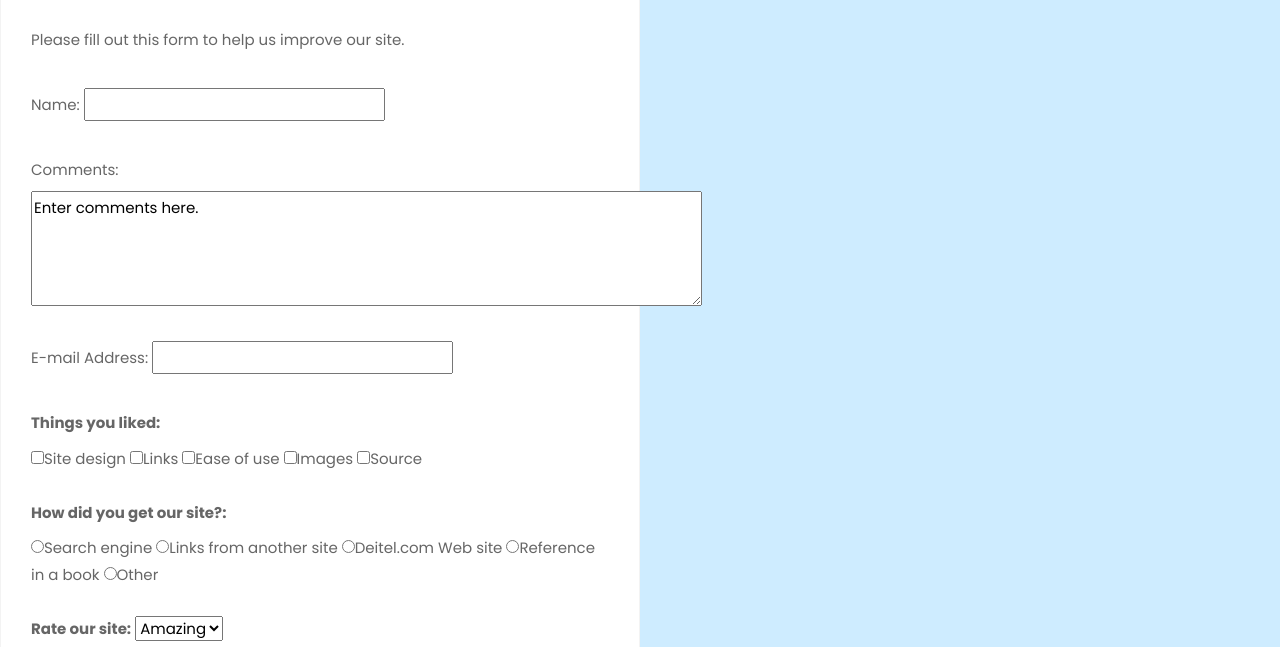
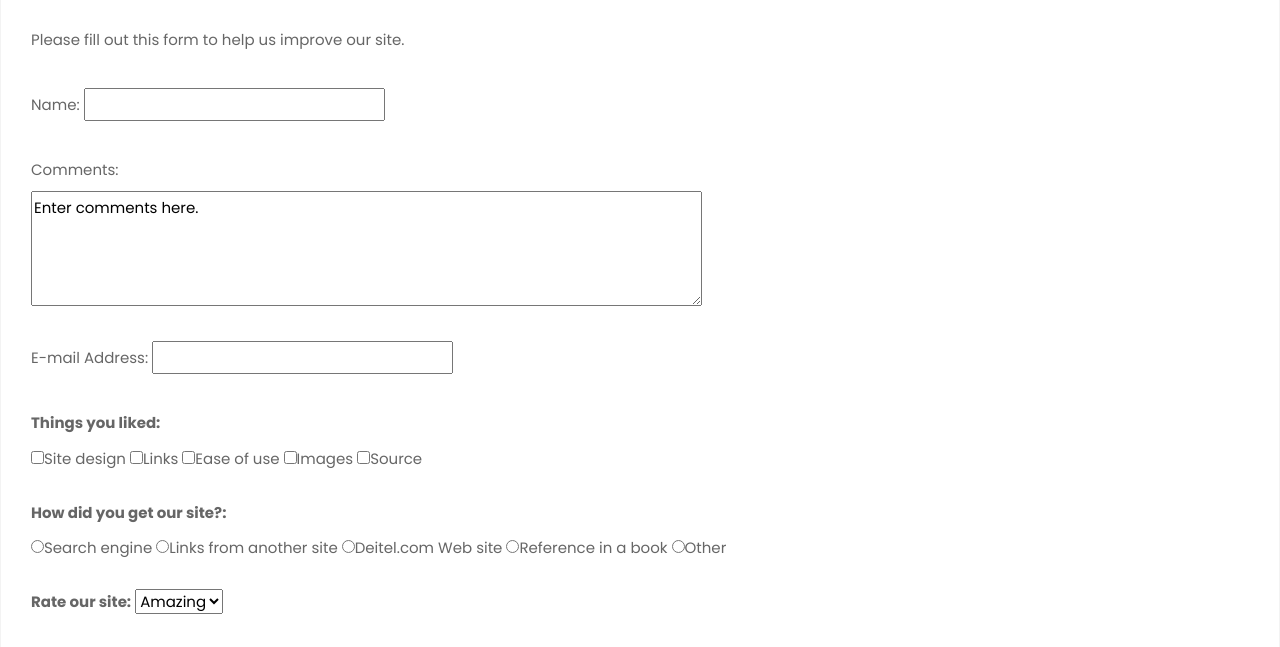
Before and after one commit to royal0721/CSRepo, a plain HTML site: page index.html in a window 1280 px wide. Shown: the part 143-790 px from the top of the page. Drawn offline with Linux system fonts and the light colour scheme.

Commit message:
add index

```diff
--- a/index.html
+++ b/index.html
@@ -88,7 +88,7 @@
     <title>Clemmy Liao</title>
 </head>
 <body>
-    <div id="namecard" style="width:50%">
+    <div id="namecard" style="width:100%">
             <form method="post" action="http://www.deitel.com">
                 <div>
                     <label>
```
